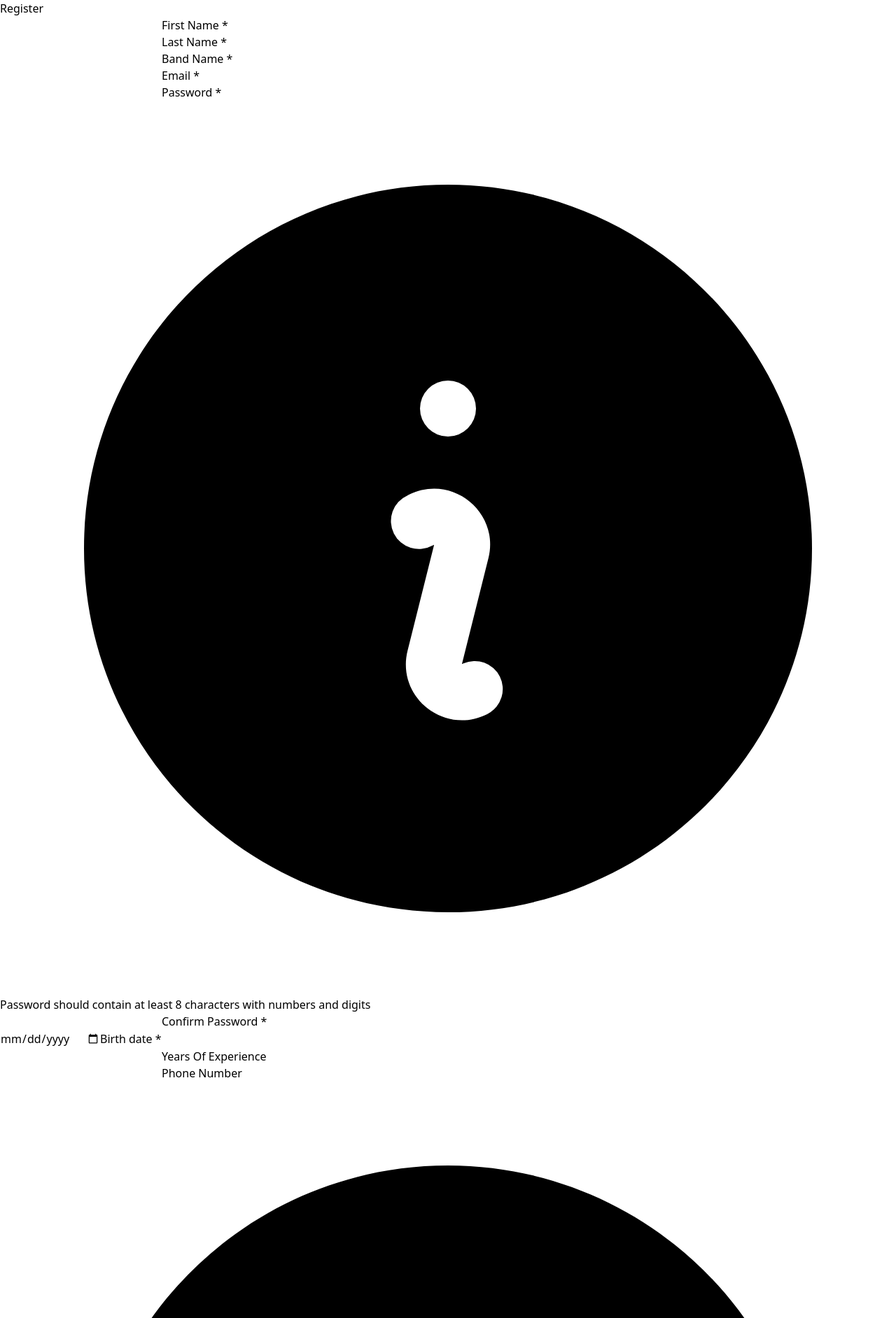
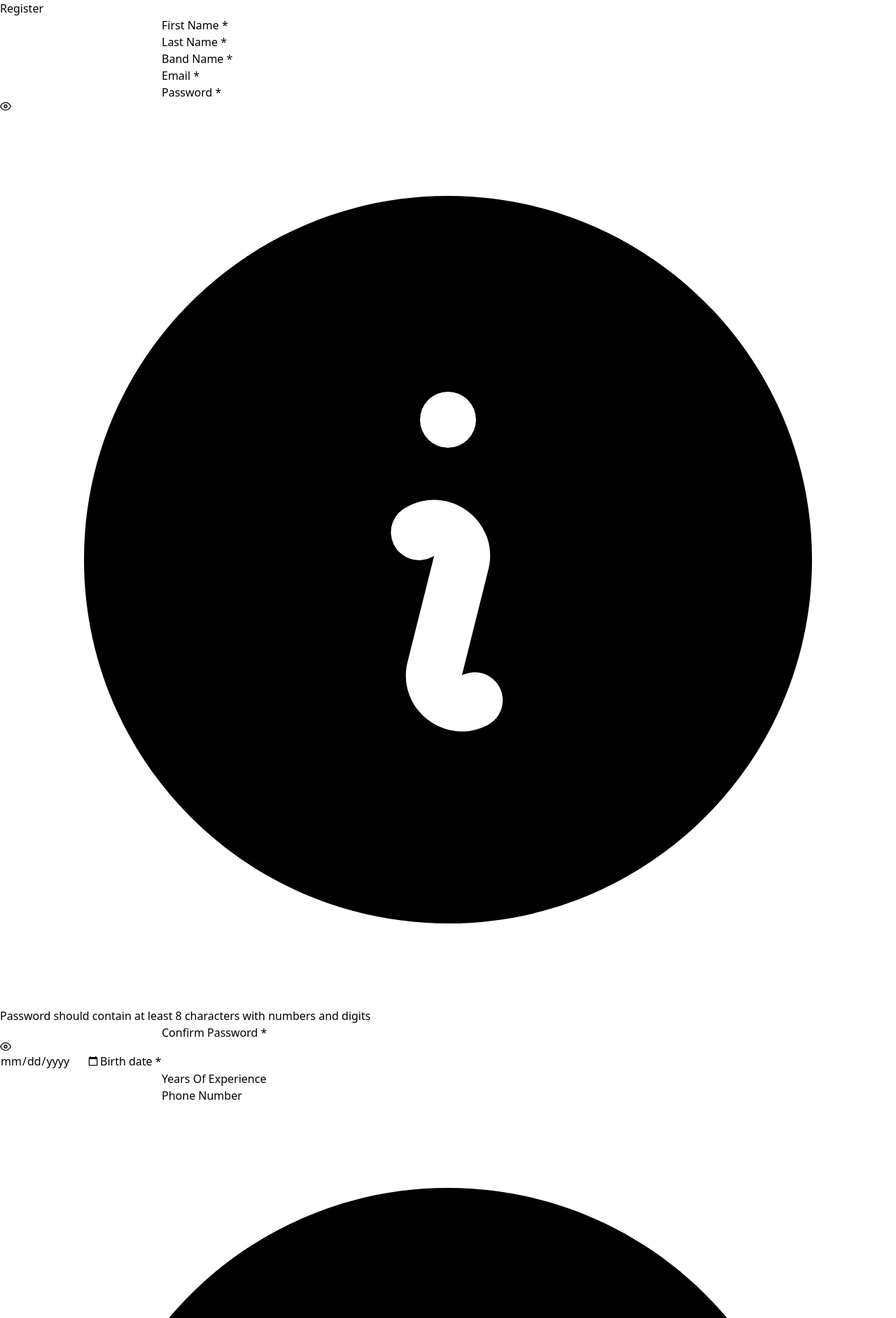
Before and after one commit to NickGofman/Active-Stage, a React (Create React App) app in the folder frontEnd/: page /register in a window 1280 px wide. Shown: the top 1884 px of the page at 70% size. Built offline with nearby package versions, Linux system fonts and the light colour scheme; what @material-tailwind/react would draw is missing.

Commit message:
add eye icon for passowrd to show/hide password in register and login page

```diff
--- a/frontEnd/src/pages/LoginPage.js
+++ b/frontEnd/src/pages/LoginPage.js
@@ -1,4 +1,4 @@
-// import Button from '../components/buttons/Button';
+
 import {
   Card,
   Input,
@@ -12,6 +12,8 @@ import { AuthContext } from '../components/context/authContext';
 import { useContext, useEffect, useState } from 'react';
 import { Link, useNavigate } from 'react-router-dom';
 import { useCancelPassedEvents } from '../hooks/useAdminEvents';
+import { FiEye, FiEyeOff } from 'react-icons/fi';
+
 function LoginPage() {
   const { login, currentUser } = useContext(AuthContext);
   const navigate = useNavigate();
@@ -20,6 +22,8 @@ function LoginPage() {
     password: '',
   });
   const [err, setErr] = useState('');
+  // State to keep track of password visibility
+  const [showPassword, setShowPassword] = useState(false);
 
   useEffect(() => {
     // console.log('ERROR USE EFFECT:', err);
@@ -28,8 +32,7 @@ function LoginPage() {
       currentUser?.Role === 'admin' ? navigate('/admin') : navigate('/user');
     }
   }, [currentUser, navigate]);
-  const { mutate: cancelPassedEvents } =
-    useCancelPassedEvents();
+  const { mutate: cancelPassedEvents } = useCancelPassedEvents();
   if (currentUser !== null && currentUser?.Role === 'admin') {
     cancelPassedEvents();
   }
@@ -52,6 +55,10 @@ function LoginPage() {
     }));
   };
 
+  // Function to toggle password visibility
+  const togglePasswordVisibility = () => {
+    setShowPassword((prevShowPassword) => !prevShowPassword);
+  };
   return (
     <div className="h-screen flex flex-col justify-center items-center">
       <Card className="w-96 mt-10">
@@ -74,15 +81,27 @@ function LoginPage() {
               name="email"
               onChange={handleChange}
             />
+            <div className="relative flex items-center">
               <Input
                 required
-              type="password"
+                type={showPassword ? 'text' : 'password'} // Show the password when
                 variant="outlined"
                 size="lg"
                 label="Password"
                 name="password"
                 onChange={handleChange}
               />
+              <div
+                className="absolute right-4 cursor-pointer"
+                onClick={togglePasswordVisibility}
+              >
+                {showPassword ? (
+                  <FiEyeOff className="h-5 w-5 text-gray-500" />
+                ) : (
+                  <FiEye className="h-5 w-5 text-gray-500" />
+                )}
+              </div>
+            </div>
           </form>
         </CardBody>
         <CardFooter className="pt-0">
--- a/frontEnd/src/pages/RegisterPage.js
+++ b/frontEnd/src/pages/RegisterPage.js
@@ -9,6 +9,7 @@ import {
 import { InformationCircleIcon } from '@heroicons/react/24/solid';
 import { useNavigate } from 'react-router-dom';
 import { useRegister } from '../hooks/useAuth';
+import { FiEye, FiEyeOff } from 'react-icons/fi';
 function RegisterPage() {
   const [inputs, setInputs] = useState({
     firstName: '',
@@ -26,13 +27,16 @@ function RegisterPage() {
   const [err, setErr] = useState(null);
   const [errMessage, setErrMessage] = useState('');
   const [countChar, setCountChar] = useState(0);
+  // State to keep track of password visibility
+  const [showPassword, setShowPassword] = useState(false);
+  const [showConfirmPassword, setShowConfirmPassword] = useState(false);
   const navigate = useNavigate();
   const mut = useRegister();
   //send data to backEnd
   const handleRegistration = async (e) => {
     e.preventDefault();
     // Validate form data
-    if (countChar> 255) {
+    if (countChar > 255) {
       setErrMessage('Description must be no longer than 255 character');
       return;
     }
@@ -60,6 +64,18 @@ function RegisterPage() {
     }));
 
     setErr(validateForm({ ...inputs, [e.target.name]: e.target.value }));
+  };
+
+  // Function to toggle password visibility
+  const togglePasswordVisibility = () => {
+    setShowPassword((prevShowPassword) => !prevShowPassword);
+  };
+
+  // Function to toggle confirm password visibility
+  const toggleConfirmPasswordVisibility = () => {
+    setShowConfirmPassword(
+      (prevShowConfirmPassword) => !prevShowConfirmPassword
+    );
   };
 
   return (
@@ -108,9 +124,10 @@ function RegisterPage() {
             success={err?.email === ''}
           />
           <div>
+            <div className="relative flex items-center">
               <Input
                 required
-              type="password"
+                type={showPassword ? 'text' : 'password'}
                 variant="outlined"
                 size="lg"
                 label="Password"
@@ -119,6 +136,14 @@ function RegisterPage() {
                 error={err?.password !== ''}
                 success={err?.password === ''}
               />
+              <div
+                className="absolute right-4 cursor-pointer"
+                onClick={togglePasswordVisibility}
+              >
+                {showPassword ? <FiEyeOff /> : <FiEye />}
+              </div>
+            </div>
+
             <Typography
               variant="small"
               color="gray"
@@ -129,9 +154,11 @@ function RegisterPage() {
               digits
             </Typography>
           </div>
+
+          <div className="relative">
             <Input
               required
-            type="password"
+              type={showConfirmPassword ? 'text' : 'password'}
               size="lg"
               label="Confirm Password"
               name="confirmPassword"
@@ -139,6 +166,13 @@ function RegisterPage() {
               error={err?.confirmPassword !== ''}
               success={err?.confirmPassword === ''}
             />
+            <div
+              className="absolute right-4 top-1/2 transform -translate-y-1/2 cursor-pointer"
+              onClick={toggleConfirmPasswordVisibility}
+            >
+              {showConfirmPassword ? <FiEyeOff /> : <FiEye />}
+            </div>
+          </div>
           <Input
             required
             type="date"
```
Lines whose indentation alone changed are shown as unchanged.
